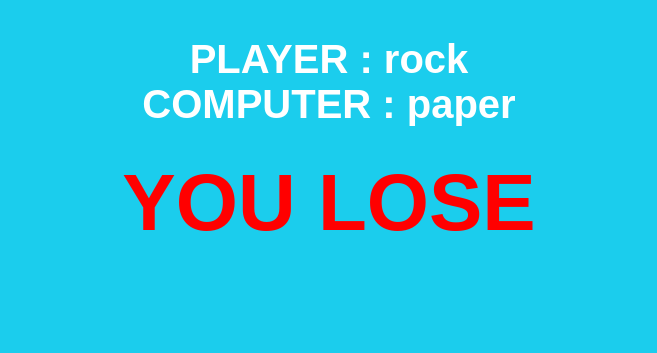
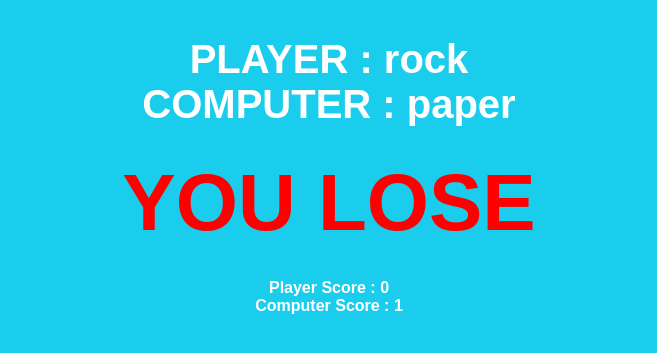
Before and after one commit to jaquayveontavious1/Game-Project, a plain HTML site: page index.html in a window 1280 px wide. Both pictures are taken after a click on the button 455 px from the left and 212 px from the top of the page. Shown: the part 287-640 px from the top of the page, without its empty margins (311-968 px from the left). Drawn offline with Linux system fonts and the light colour scheme.

Commit message:
connected CSS with JS

```diff
--- a/index.html
+++ b/index.html
@@ -22,6 +22,15 @@
     <div id="computerDisplay">COMPUTER CHOICE:</div>
     <div id="resultDisplay"></div>
 
+    <div class="scoreDisplay">Player Score :
+        <span id="playerScoreDisplay">0</span>
+
+    </div>
+    <div class="scoreDisplay"> Computer Score :
+        <span id="computerScoreDisplay">0</span>
+
+    </div>
+
     <!--Link to Javascript-->
     <script src="project.js"></script>
 </body>
--- a/project.js
+++ b/project.js
@@ -4,6 +4,10 @@ const choices = ['rock','paper','scissors'];
 const playerDisplay = document.getElementById('playerDisplay');
 const computerDisplay = document.getElementById('computerDisplay');
 const resultDisplay = document.getElementById("resultDisplay");
+const playerScoreDisplay = document.getElementById("playerScoreDisplay");
+const computerScoreDisplay = document.getElementById("computerScoreDisplay");
+let playerScore = 0;
+let computerScore = 0;
 //created a function hence when a button is clicked(onclick) this function is executed
 function playGame (playerChoice) {
     const computerChoice = choices[Math.floor(Math.random() *3)];
@@ -37,9 +41,13 @@ function playGame (playerChoice) {
     switch (result) {
         case "YOU WIN" :
             resultDisplay.classList.add("greenText");
+            playerScore ++;
+            playerScoreDisplay.textContent = playerScore;
             break;
         case "YOU LOSE" :
             resultDisplay.classList.add("redText");
+            computerScore ++;
+            computerScoreDisplay.textContent = computerScore;
             break;
     }
     console.log(result);
```
